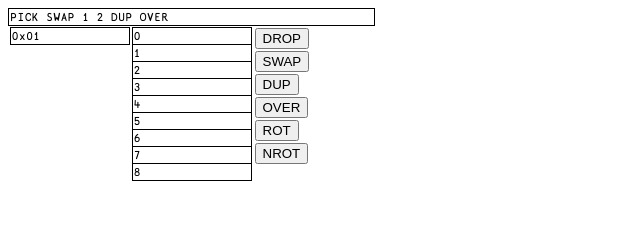
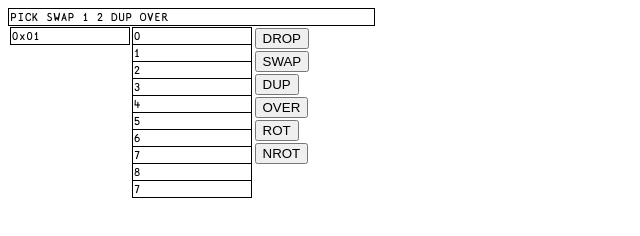
Before and after one commit to guidoism/stack_visualization, a plain HTML site: page index.html in a window 1280 px wide. Both pictures are taken after a click on the element "OVER". Shown: the full height of the page, 0-640 px from the left. Drawn offline with nearby package versions, Linux system fonts and the light colour scheme.

Commit message:
checkpoint

```diff
--- a/index.html
+++ b/index.html
@@ -42,7 +42,9 @@
 	 ['DUP', () => {
 	     $('#data').append($('#data tr:last').clone())
 	 }],
-	 ['OVER', () => {}],
+	 ['OVER', () => {
+	     $('#data').append($('#data tr:nth-last-child(2)').clone())
+	 }],
 	 ['ROT', () => {}],
 	 ['NROT', () => {}],
      ]
```
